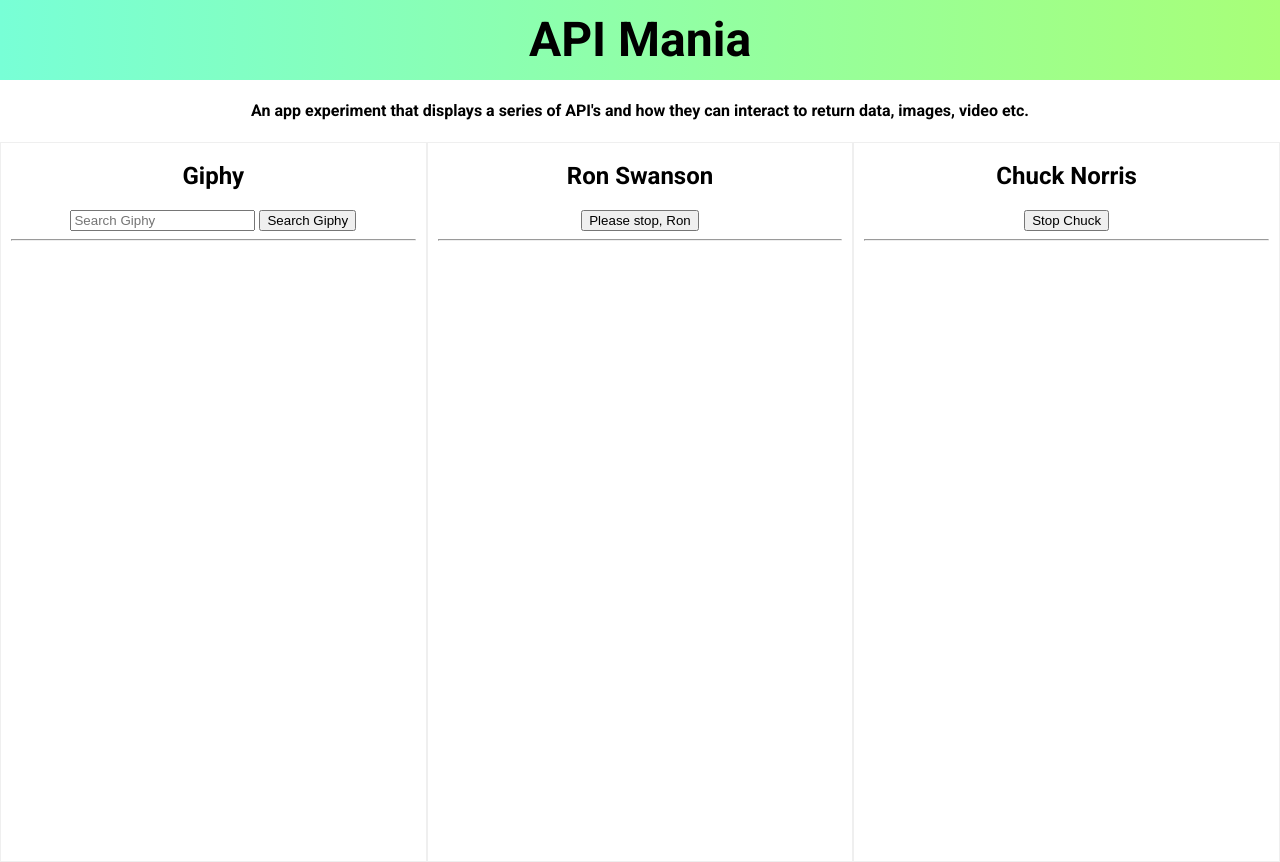
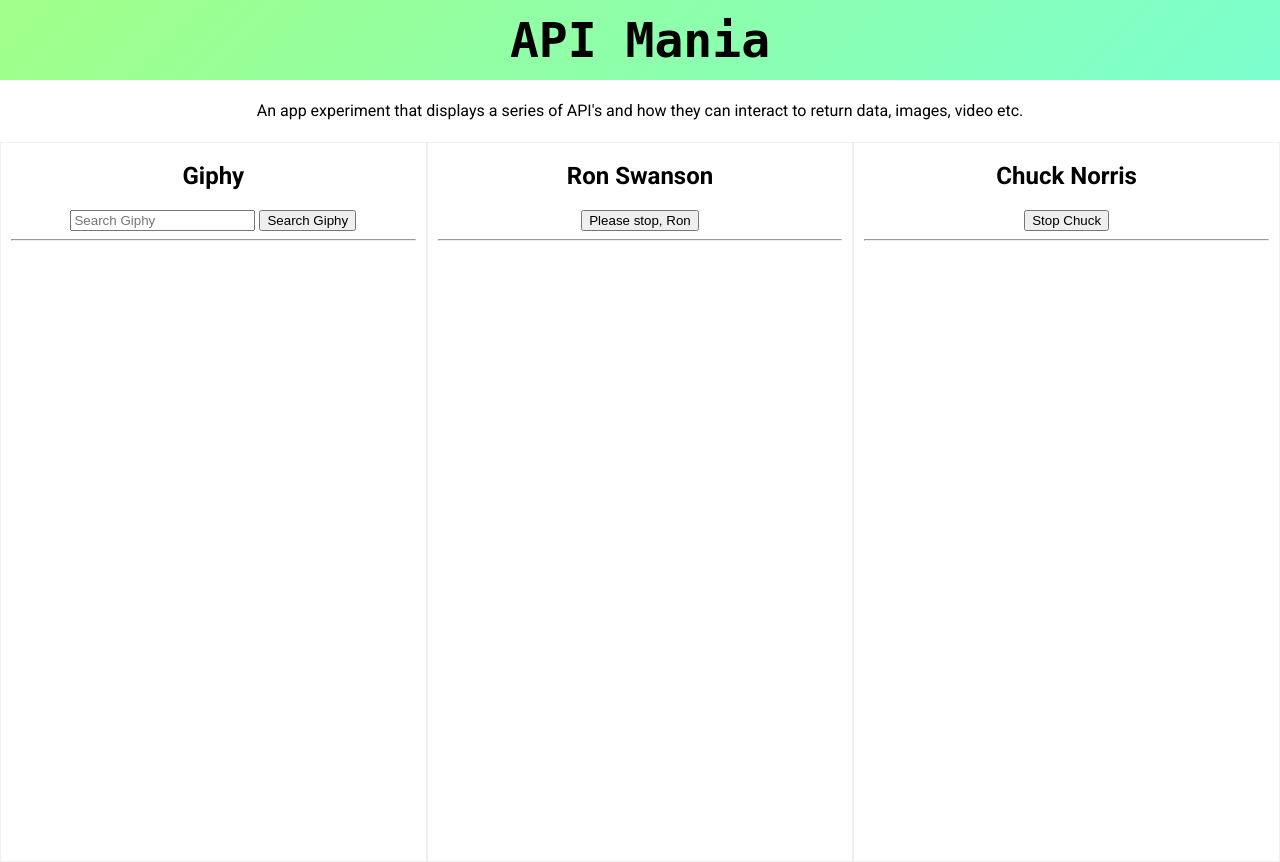
Before and after one commit to lukemico/APImania, a PHP site: page /index.html in a window 1280 px wide. Run offline with PHP 8.4, Linux system fonts and the light colour scheme.

Commit message:
implement Animated Gradient Nav

```diff
--- a/css/style.css
+++ b/css/style.css
@@ -16,20 +16,26 @@ body {
 nav {
 	width: 100%;
 	overflow: hidden;
+	font-family: "Major Mono Display", monospace;
 	background-color: #efefef;
 	height: 80px;
 	line-height: 80px;
 	background: #a8ff78; /* fallback for old browsers */
-	background: -webkit-linear-gradient(
-		to right,
-		#78ffd6,
-		#a8ff78
-	); /* Chrome 10-25, Safari 5.1-6 */
-	background: linear-gradient(
-		to right,
-		#78ffd6,
-		#a8ff78
-	); /* W3C, IE 10+/ Edge, Firefox 16+, Chrome 26+, Opera 12+, Safari 7+ */
+	background: linear-gradient(-45deg, #78ffd6, #a8ff78, #23a6d5, #23d5ab);
+	background-size: 400% 400%;
+	animation: gradientBG 15s ease infinite;
+}
+
+@keyframes gradientBG {
+	0% {
+		background-position: 0% 50%;
+	}
+	50% {
+		background-position: 100% 50%;
+	}
+	100% {
+		background-position: 0% 50%;
+	}
 }
 
 h1 {
@@ -38,6 +44,10 @@ h1 {
 
 nav h1 {
 	margin: 0;
+}
+
+h4 {
+	font-weight: normal;
 }
 
 .col {
```
